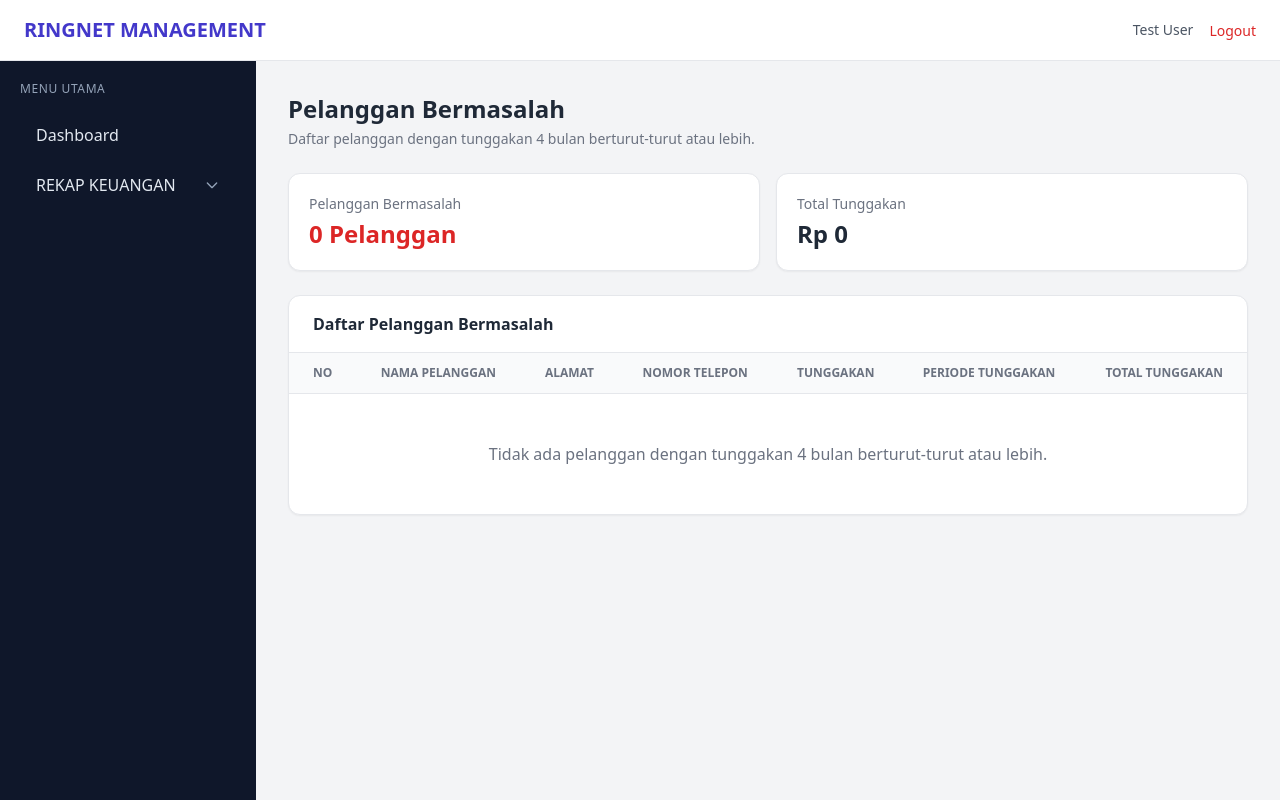
After one commit to Dikry720p/RINGNETMANAGEMENT, a Laravel app: page /bermasalah in a window 1280 px wide. The commit adds this page. Run offline with Laravel 12, Linux system fonts and the light colour scheme; a user stored in the database is signed in; data comes from the database, SQL or seed files in the repository; tables that the repository leaves empty hold one stand-in row (values such as "Sample post"); style sheets or scripts are compiled from the project's sources.

Commit message:
Add delinquent customer tracking page
Add an authenticated page listing customers with at least four consecutive unpaid bills, including their arrears periods and totals. Link the page from the navigation.

```diff
--- /dev/null
+++ b/ringnet-management/app/Http/Controllers/BermasalahController.php
@@ -0,0 +1,84 @@
+<?php
+
+namespace App\Http\Controllers;
+
+use App\Models\Customer;
+use App\Models\MonthlyBill;
+
+class BermasalahController extends Controller
+{
+    public function index()
+    {
+        $latestBill = MonthlyBill::orderByDesc('billing_year')
+            ->orderByDesc('billing_month')
+            ->first();
+
+        $customers = collect();
+
+        if ($latestBill) {
+            $latestYear = (int) $latestBill->billing_year;
+            $latestMonth = (int) $latestBill->billing_month;
+
+            $allCustomers = Customer::with('monthlyBills')->get();
+
+            foreach ($allCustomers as $customer) {
+                $consecutiveUnpaid = 0;
+                $arrearsPeriods = [];
+                $totalArrears = 0;
+
+                $year = $latestYear;
+                $month = $latestMonth;
+
+                // Hitung tunggakan berturut-turut dari periode terbaru
+                while (true) {
+                    $bill = $customer->monthlyBills
+                        ->first(function ($bill) use ($year, $month) {
+                            return (int) $bill->billing_year === $year
+                                && (int) $bill->billing_month === $month;
+                        });
+
+                    if (!$bill || $bill->status !== 'UNPAID') {
+                        break;
+                    }
+
+                    $consecutiveUnpaid++;
+
+                    $arrearsPeriods[] = sprintf(
+                        '%02d/%d',
+                        $month,
+                        $year
+                    );
+
+                    $totalArrears += (float) $bill->amount;
+
+                    // Mundur satu bulan
+                    $month--;
+
+                    if ($month < 1) {
+                        $month = 12;
+                        $year--;
+                    }
+                }
+
+                // Bermasalah: tunggakan 4 bulan berturut-turut atau lebih
+                if ($consecutiveUnpaid >= 4) {
+                    $customers->push([
+                        'id' => $customer->id,
+                        'name' => $customer->name,
+                        'address' => $customer->address,
+                        'phone' => $customer->phone,
+                        'consecutive_unpaid' => $consecutiveUnpaid,
+                        'arrears_periods' => $arrearsPeriods,
+                        'total_arrears' => $totalArrears,
+                    ]);
+                }
+            }
+        }
+
+        // Urutkan dari tunggakan terbanyak
+        $customers = $customers->sortByDesc('consecutive_unpaid')
+            ->values();
+
+        return view('bermasalah.index', compact('customers'));
+    }
+}
--- /dev/null
+++ b/ringnet-management/resources/views/bermasalah/index.blade.php
@@ -0,0 +1,124 @@
+@extends('layouts.app')
+
+@section('title', 'Pelanggan Bermasalah')
+
+@section('content')
+    <div class="space-y-6">
+
+        <div>
+            <h2 class="text-2xl font-bold text-gray-800">Pelanggan Bermasalah</h2>
+            <p class="text-sm text-gray-500 mt-1">
+                Daftar pelanggan dengan tunggakan 4 bulan berturut-turut atau lebih.
+            </p>
+        </div>
+
+        {{-- Ringkasan --}}
+        <div class="grid grid-cols-1 md:grid-cols-2 gap-4">
+
+            <div class="bg-white rounded-xl shadow-sm border border-gray-200 p-5">
+                <p class="text-sm text-gray-500">Pelanggan Bermasalah</p>
+                <h3 class="text-2xl font-bold text-red-600 mt-1">
+                    {{ $customers->count() }} Pelanggan
+                </h3>
+            </div>
+
+            <div class="bg-white rounded-xl shadow-sm border border-gray-200 p-5">
+                <p class="text-sm text-gray-500">Total Tunggakan</p>
+                <h3 class="text-2xl font-bold text-gray-800 mt-1">
+                    Rp {{ number_format($customers->sum('total_arrears'), 0, ',', '.') }}
+                </h3>
+            </div>
+
+        </div>
+
+        {{-- Tabel Pelanggan --}}
+        <div class="bg-white rounded-xl shadow-sm border border-gray-200 overflow-hidden">
+
+            <div class="px-6 py-4 border-b border-gray-200">
+                <h3 class="font-semibold text-gray-800">
+                    Daftar Pelanggan Bermasalah
+                </h3>
+            </div>
+
+            <div class="overflow-x-auto">
+                <table class="min-w-full divide-y divide-gray-200">
+
+                    <thead class="bg-gray-50">
+                        <tr>
+                            <th class="px-6 py-3 text-left text-xs font-semibold text-gray-500 uppercase">
+                                No
+                            </th>
+                            <th class="px-6 py-3 text-left text-xs font-semibold text-gray-500 uppercase">
+                                Nama Pelanggan
+                            </th>
+                            <th class="px-6 py-3 text-left text-xs font-semibold text-gray-500 uppercase">
+                                Alamat
+                            </th>
+                            <th class="px-6 py-3 text-left text-xs font-semibold text-gray-500 uppercase">
+                                Nomor Telepon
+                            </th>
+                            <th class="px-6 py-3 text-center text-xs font-semibold text-gray-500 uppercase">
+                                Tunggakan
+                            </th>
+                            <th class="px-6 py-3 text-left text-xs font-semibold text-gray-500 uppercase">
+                                Periode Tunggakan
+                            </th>
+                            <th class="px-6 py-3 text-right text-xs font-semibold text-gray-500 uppercase">
+                                Total Tunggakan
+                            </th>
+                        </tr>
+                    </thead>
+
+                    <tbody class="divide-y divide-gray-200">
+
+                        @forelse ($customers as $index => $customer)
+                            <tr class="hover:bg-gray-50">
+
+                                <td class="px-6 py-4 text-sm text-gray-500">
+                                    {{ $index + 1 }}
+                                </td>
+
+                                <td class="px-6 py-4 text-sm font-medium text-gray-800">
+                                    {{ $customer['name'] }}
+                                </td>
+
+                                <td class="px-6 py-4 text-sm text-gray-600">
+                                    {{ $customer['address'] ?? '-' }}
+                                </td>
+
+                                <td class="px-6 py-4 text-sm text-gray-600">
+                                    {{ $customer['phone'] ?? '-' }}
+                                </td>
+
+                                <td class="px-6 py-4 text-center">
+                                    <span
+                                        class="inline-flex items-center px-2.5 py-1 rounded-full text-xs font-semibold bg-red-100 text-red-700">
+                                        {{ $customer['consecutive_unpaid'] }} Bulan
+                                    </span>
+                                </td>
+
+                                <td class="px-6 py-4 text-sm text-gray-600">
+                                    {{ implode(', ', $customer['arrears_periods']) }}
+                                </td>
+
+                                <td class="px-6 py-4 text-sm font-semibold text-right text-gray-800 whitespace-nowrap">
+                                    Rp {{ number_format($customer['total_arrears'], 0, ',', '.') }}
+                                </td>
+
+                            </tr>
+                        @empty
+                            <tr>
+                                <td colspan="7" class="px-6 py-12 text-center text-gray-500">
+                                    Tidak ada pelanggan dengan tunggakan 4 bulan berturut-turut atau lebih.
+                                </td>
+                            </tr>
+                        @endforelse
+
+                    </tbody>
+                </table>
+            </div>
+
+        </div>
+
+    </div>
+@endsection
--- a/ringnet-management/resources/views/layouts/app.blade.php
+++ b/ringnet-management/resources/views/layouts/app.blade.php
@@ -88,8 +88,8 @@
                                     class="block px-3 py-2 rounded-lg text-sm {{ request()->routeIs('perlu-dipanggil.*') ? 'bg-indigo-600 text-white' : 'text-slate-300 hover:bg-slate-800 hover:text-white' }}">
                                     Perlu Dipanggil
                                 </a>
-                                <a href="#"
-                                    class="block px-3 py-2 rounded-lg text-sm text-slate-300 hover:bg-slate-800 hover:text-white">
+                                <a href="{{ route('bermasalah.index') }}"
+                                    class="block px-3 py-2 rounded-lg text-sm {{ request()->routeIs('bermasalah.*') ? 'bg-indigo-600 text-white' : 'text-slate-300 hover:bg-slate-800 hover:text-white' }}">
                                     Bermasalah
                                 </a>
                                 <a href="#"
--- a/ringnet-management/routes/web.php
+++ b/ringnet-management/routes/web.php
@@ -9,6 +9,7 @@ use App\Http\Controllers\CustomerImportController;
 use App\Http\Controllers\MonthlyBillController;
 use App\Http\Controllers\PaymentController;
 use App\Http\Controllers\PerluDipanggilController;
+use App\Http\Controllers\BermasalahController;
 
 Route::middleware('auth')->group(function () {
     Route::resource('customers', CustomerController::class)
@@ -47,6 +48,8 @@ Route::middleware('auth')->group(function () {
         ->name('monthly-bills.pay');
     Route::get('/perlu-dipanggil', [PerluDipanggilController::class, 'index'])
         ->name('perlu-dipanggil.index');
+    Route::get('/bermasalah', [BermasalahController::class, 'index'])
+        ->name('bermasalah.index');
 });
 
 require __DIR__ . '/auth.php';
```
